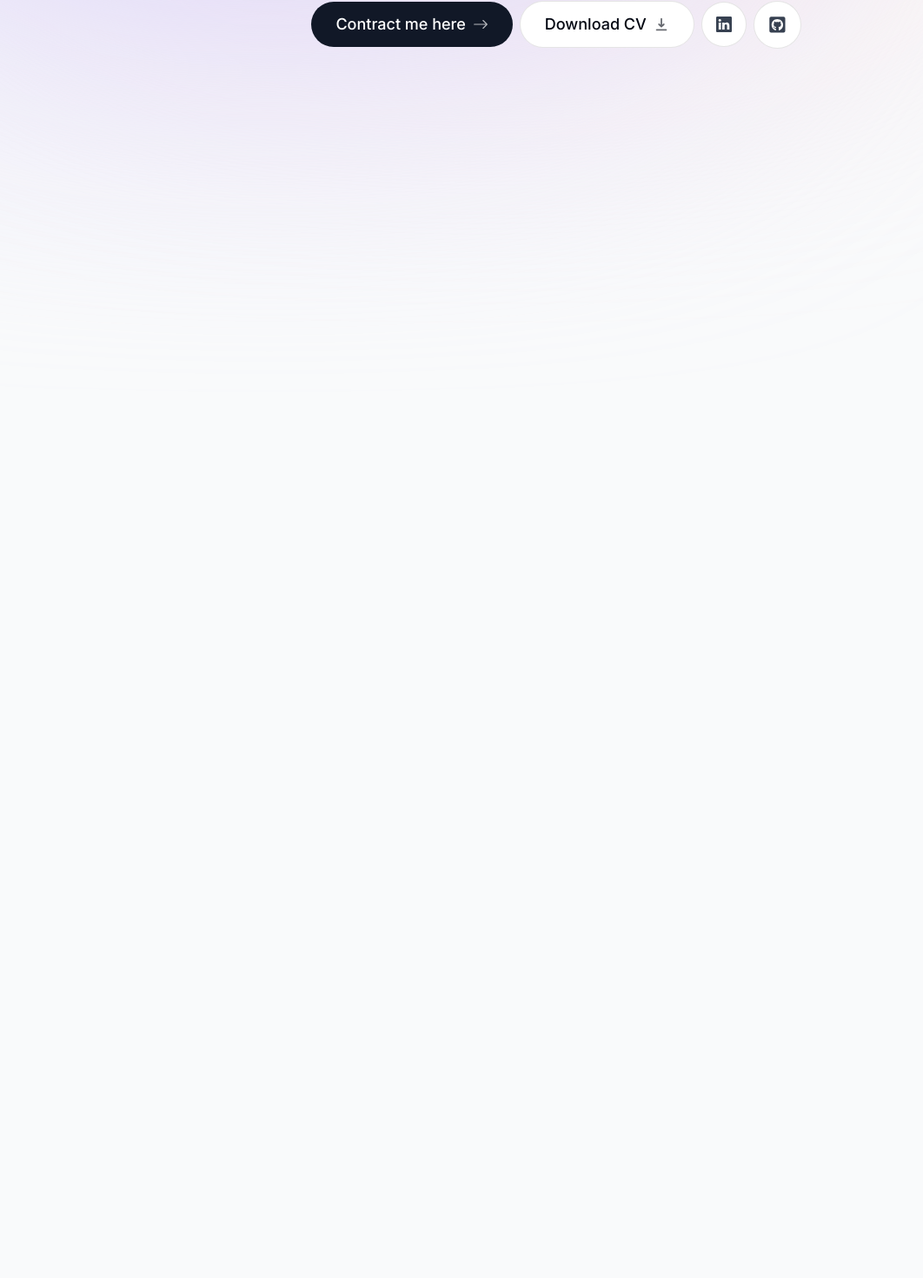
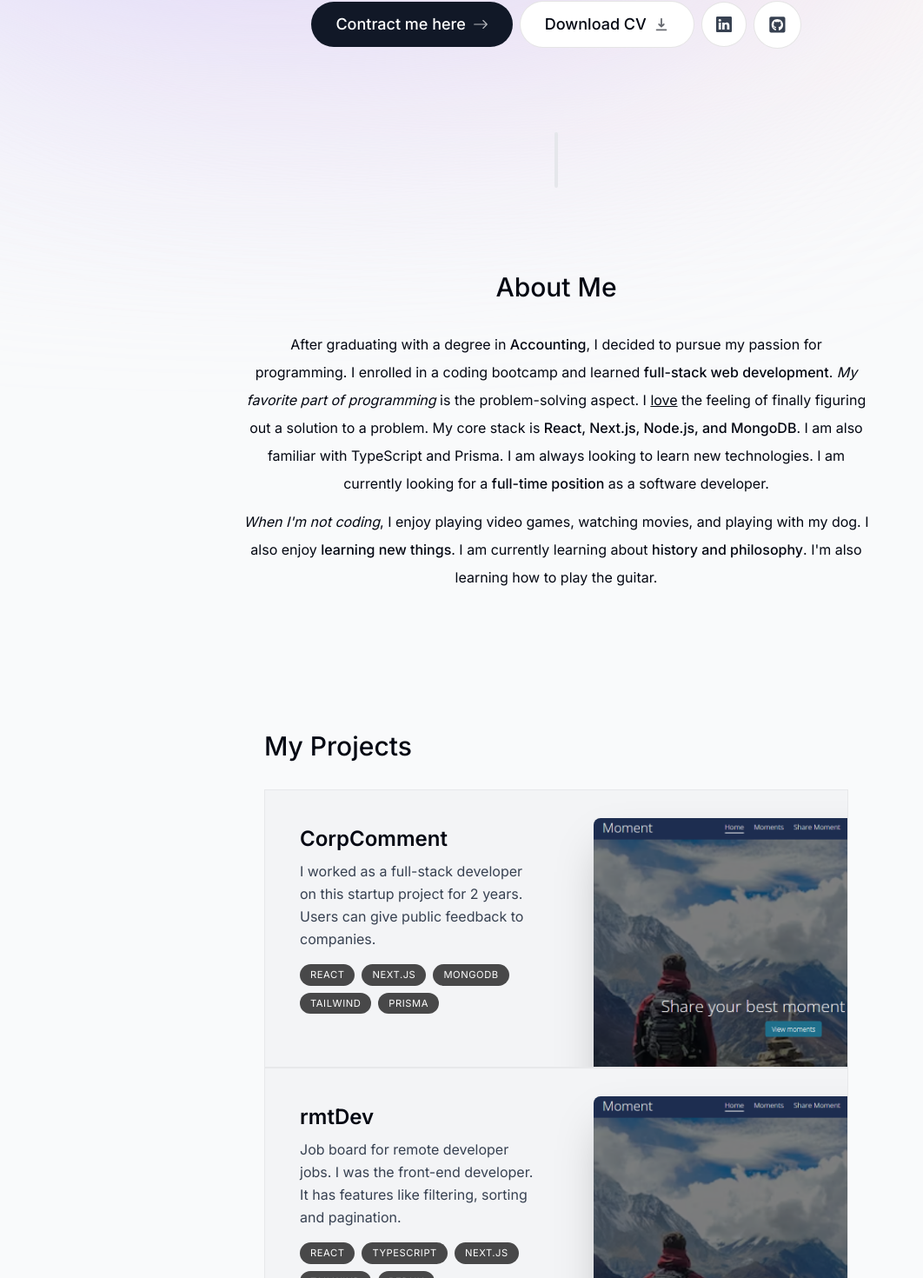
Before and after one commit to foysalkazi11/next_portfolio_project, a Next.js app: page / in a window 1280 px wide. Shown: the part 455-1925 px from the top of the page at 87% size, without its empty margins (0-1062 px from the left). Built offline with nearby package versions, Linux system fonts and the light colour scheme.

Commit message:
project section WIP

```diff
--- a/app/page.tsx
+++ b/app/page.tsx
@@ -1,9 +1,15 @@
+import About from "@/components/About";
 import Intro from "@/components/Intro";
+import Projects from "@/components/Projects";
+import SectionDivider from "@/components/Section-divider";
 
 export default function Home() {
   return (
     <main className="flex flex-col items-center px-4">
       <Intro />
+      <SectionDivider />
+      <About />
+      <Projects />
     </main>
   );
 }
--- /dev/null
+++ b/components/About.tsx
@@ -0,0 +1,45 @@
+"use client";
+import React from "react";
+import SectionHeading from "./SectionHeading";
+import { motion } from "framer-motion";
+
+const About = () => {
+  return (
+    <motion.section
+      className="mb-28 max-w-[45rem] text-center leading-8 sm:mb-40"
+      initial={{ opacity: 0, y: 100 }}
+      animate={{ opacity: 1, y: 0 }}
+      transition={{ delay: 0.175 }}
+    >
+      <SectionHeading>About Me</SectionHeading>
+      <p className="mb-3">
+        After graduating with a degree in{" "}
+        <span className="font-medium">Accounting</span>, I decided to pursue my
+        passion for programming. I enrolled in a coding bootcamp and learned{" "}
+        <span className="font-medium">full-stack web development</span>.{" "}
+        <span className="italic">My favorite part of programming</span> is the
+        problem-solving aspect. I <span className="underline">love</span> the
+        feeling of finally figuring out a solution to a problem. My core stack
+        is{" "}
+        <span className="font-medium">
+          React, Next.js, Node.js, and MongoDB
+        </span>
+        . I am also familiar with TypeScript and Prisma. I am always looking to
+        learn new technologies. I am currently looking for a{" "}
+        <span className="font-medium">full-time position</span> as a software
+        developer.
+      </p>
+
+      <p>
+        <span className="italic">When I'm not coding</span>, I enjoy playing
+        video games, watching movies, and playing with my dog. I also enjoy{" "}
+        <span className="font-medium">learning new things</span>. I am currently
+        learning about{" "}
+        <span className="font-medium">history and philosophy</span>. I'm also
+        learning how to play the guitar.
+      </p>
+    </motion.section>
+  );
+};
+
+export default About;
--- a/components/Intro.tsx
+++ b/components/Intro.tsx
@@ -44,7 +44,7 @@ const Intro = () => {
         </div>
       </div>
 
-      <motion.p
+      <motion.h1
         initial={{ opacity: 0, y: 100 }}
         animate={{ opacity: 1, y: 0 }}
         className="mb-10 mt-4 px-4 text-2xl font-medium !leading[1.5] sm:text-4xl"
@@ -54,7 +54,7 @@ const Intro = () => {
         <span className="font-bold">8 years</span> of experience. I enjoy
         building <span className="italic">sites & apps</span>. My focus is{" "}
         <span className="underline">React (Next.js)</span>.
-      </motion.p>
+      </motion.h1>
 
       <motion.div
         initial={{ opacity: 0, y: 100 }}
@@ -80,6 +80,7 @@ const Intro = () => {
           Download CV
           <HiDownload className="opacity-60 group-hover:translate-y-1 transition" />
         </a>
+        <div className="flex items-center gap-2">
           <a
             className="flex items-center justify-center bg-white text-gray-700  p-4 rounded-full
         outline-none focus:scale-[1.15] hover:scale-[1.15] hover:text-gray-950 active:scale-105 transition-all cursor-pointer border
@@ -98,6 +99,7 @@ const Intro = () => {
           >
             <FaGithubSquare className="text-[1.3rem]" />
           </a>
+        </div>
       </motion.div>
     </section>
   );
--- /dev/null
+++ b/components/Projects.tsx
@@ -0,0 +1,55 @@
+import React from "react";
+import SectionHeading from "./SectionHeading";
+import { projectsData } from "@/lib/data";
+import Image from "next/image";
+
+const Projects = () => {
+  return (
+    <section>
+      <SectionHeading>My projects</SectionHeading>
+      {projectsData?.map((project, index) => {
+        return (
+          <React.Fragment key={index}>
+            <ProjectCard {...project} />
+          </React.Fragment>
+        );
+      })}
+    </section>
+  );
+};
+
+type ProjectCardProps = (typeof projectsData)[number];
+
+const ProjectCard = ({
+  description,
+  imageUrl,
+  tags,
+  title,
+}: ProjectCardProps) => {
+  return (
+    <section className="bg-gray-100 max-w-[42rem] border border-black/5 overflow-hidden sm:pr-8 relative sm:h-[20rem]">
+      <div className="py-4 px-5 sm:pl-10 sm:pr-2 sm:pt-10 sm:max-w-[50%]">
+        <h2 className="text-2xl font-semibold">{title}</h2>
+        <p className="mt-2 leading-relaxed text-gray-700 ">{description}</p>
+        <ul className="flex flex-wrap items-center mt-4 gap-2">
+          {tags.map((tag, index) => (
+            <li
+              className="bg-black/[0.7] px-3 py-1 text-[0.7rem] uppercase tracking-wider text-white rounded-full"
+              key={index}
+            >
+              {tag}
+            </li>
+          ))}
+        </ul>
+      </div>
+      <Image
+        className="absolute top-8 -right-40 w-[28.25rem] rounded-t-lg shadow-2xl"
+        src={imageUrl}
+        alt="title"
+        quality={90}
+      />
+    </section>
+  );
+};
+
+export default Projects;
--- /dev/null
+++ b/components/Section-divider.tsx
@@ -0,0 +1,16 @@
+"use client";
+import { motion } from "framer-motion";
+import React from "react";
+
+const SectionDivider = () => {
+  return (
+    <motion.div
+      className="bg-gray-200 my-24 h-16 w-1 rounded-full hidden sm:block"
+      initial={{ opacity: 0, y: 100 }}
+      animate={{ opacity: 1, y: 0 }}
+      transition={{ delay: 0.125 }}
+    ></motion.div>
+  );
+};
+
+export default SectionDivider;
--- /dev/null
+++ b/components/SectionHeading.tsx
@@ -0,0 +1,9 @@
+import React from "react";
+type SectionHeadingProps = {
+  children: React.ReactNode;
+};
+const SectionHeading = ({ children }: SectionHeadingProps) => {
+  return <h2 className="text-3xl font-medium capitalize mb-8">{children}</h2>;
+};
+
+export default SectionHeading;
```
Lines whose indentation alone changed are shown as unchanged.
